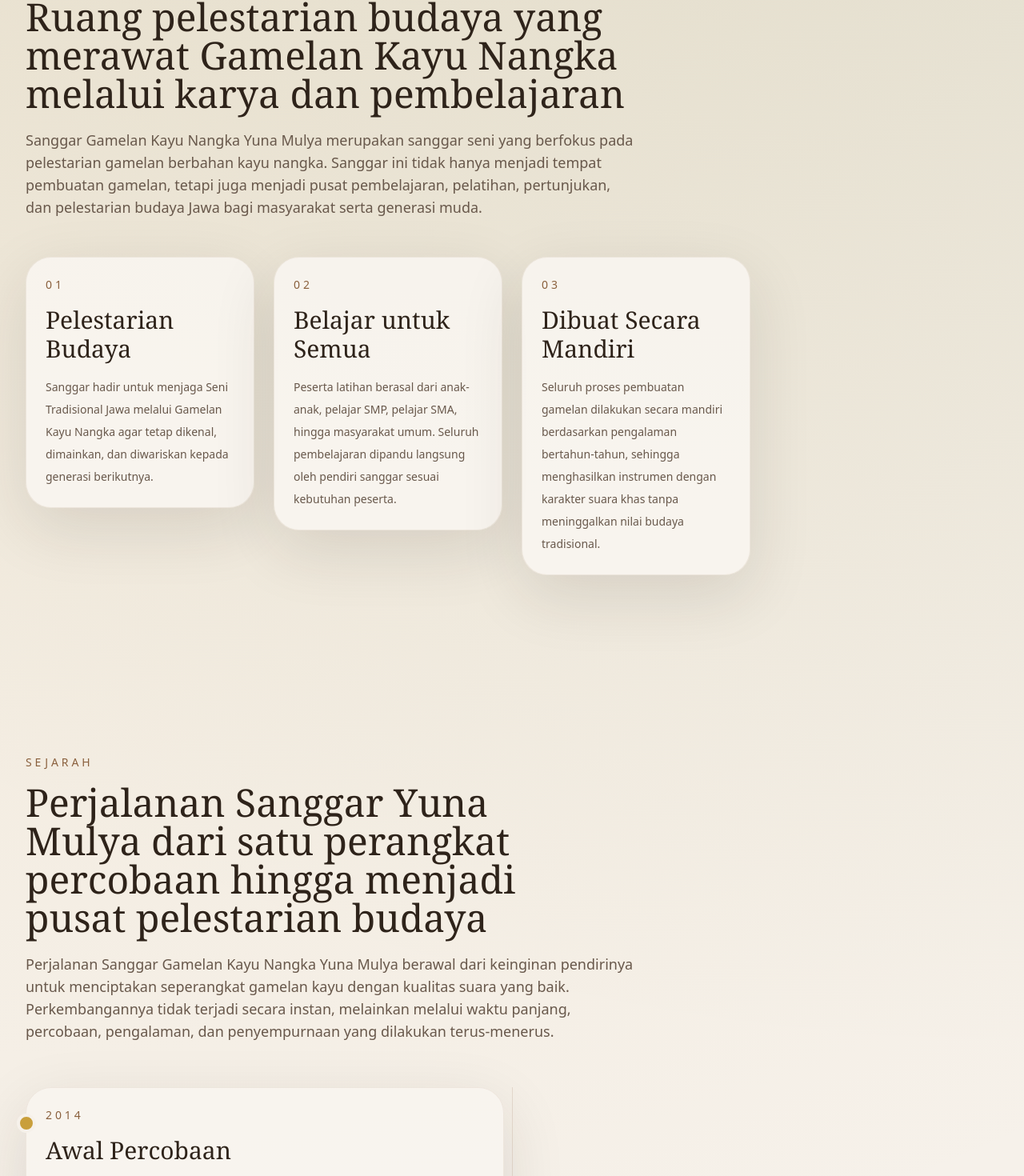
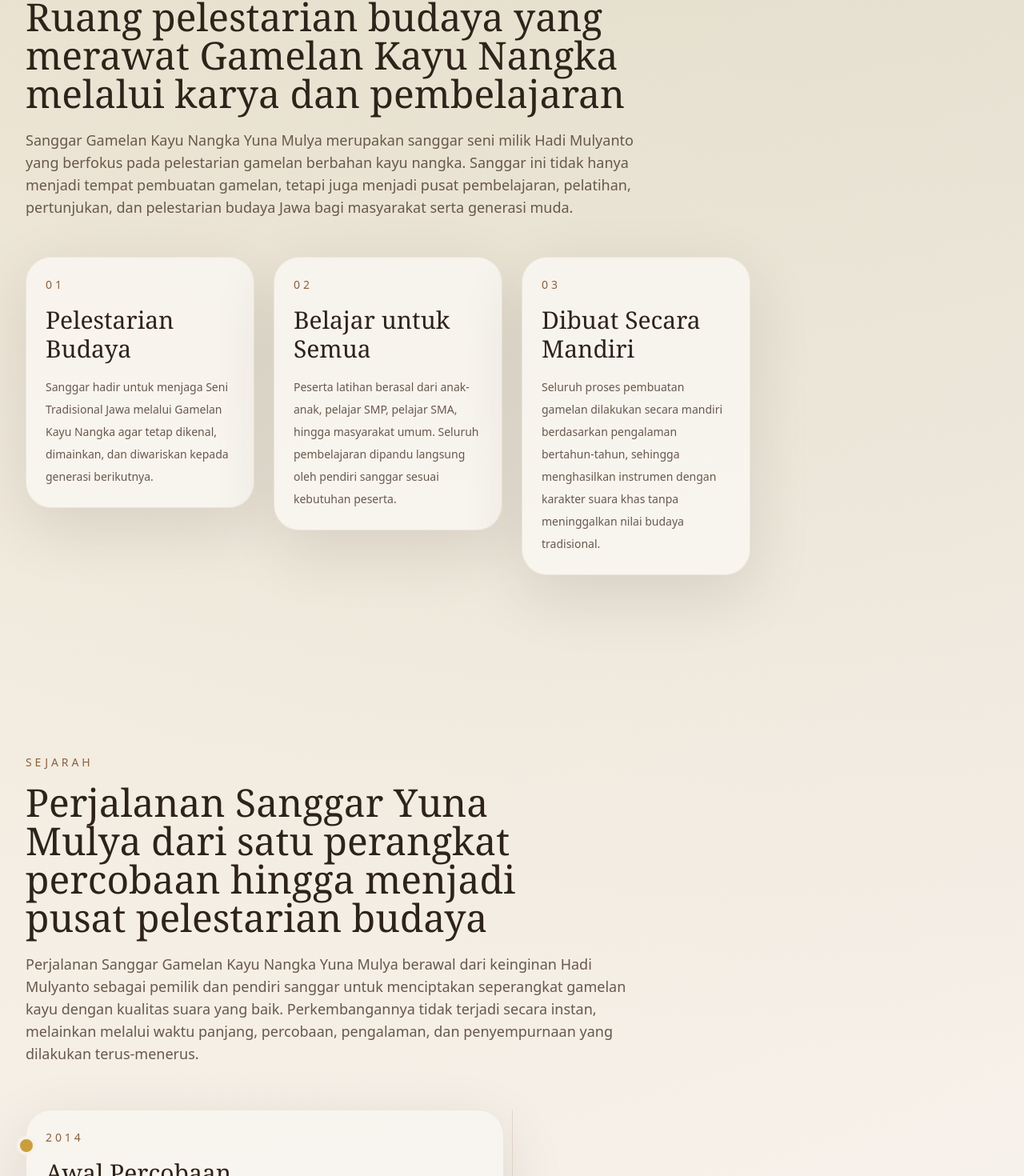
Before and after one commit to nonename111/gamelanyunamulya, a Next.js app: page / in a window 1280 px wide. Shown: the part 1391-2861 px from the top of the page at 80% size. Built offline with nearby package versions, Linux system fonts and the light colour scheme; no server answers.

Commit message:
feat: add studio owner name

```diff
--- a/components/sections/documentation-gallery.tsx
+++ b/components/sections/documentation-gallery.tsx
@@ -97,8 +97,8 @@ const documentationItems = [
       en: "The maker and members of Yuna Mulya Studio"
     },
     description: {
-      id: "Foto ini menampilkan pembuat gamelan bersama anggota Sanggar Yuna Mulya. Dokumentasi ini memperlihatkan bahwa sanggar tumbuh dari kebersamaan, pembelajaran, dan semangat pelestarian budaya di tengah masyarakat.",
-      en: "This photo shows the gamelan maker together with members of Sanggar Yuna Mulya. It reflects how the studio grows through togetherness, learning, and a shared commitment to cultural preservation."
+      id: "Foto ini menampilkan Hadi Mulyanto sebagai pemilik sekaligus pembuat gamelan bersama anggota Sanggar Yuna Mulya. Dokumentasi ini memperlihatkan bahwa sanggar tumbuh dari kebersamaan, pembelajaran, dan semangat pelestarian budaya di tengah masyarakat.",
+      en: "This photo shows Hadi Mulyanto as the owner and gamelan maker together with members of Sanggar Yuna Mulya. It reflects how the studio grows through togetherness, learning, and a shared commitment to cultural preservation."
     },
     size: "large"
   }
--- a/data/site-content.json
+++ b/data/site-content.json
@@ -103,8 +103,8 @@
       "en": "A cultural preservation space that nurtures jackfruit-wood gamelan through craft and learning"
     },
     "description": {
-      "id": "Sanggar Gamelan Kayu Nangka Yuna Mulya merupakan sanggar seni yang berfokus pada pelestarian gamelan berbahan kayu nangka. Sanggar ini tidak hanya menjadi tempat pembuatan gamelan, tetapi juga menjadi pusat pembelajaran, pelatihan, pertunjukan, dan pelestarian budaya Jawa bagi masyarakat serta generasi muda.",
-      "en": "Sanggar Gamelan Kayu Nangka Yuna Mulya is an arts studio focused on preserving gamelan crafted from jackfruit wood. It is not only a place for making instruments, but also a center for learning, training, performance, and the preservation of Javanese culture."
+      "id": "Sanggar Gamelan Kayu Nangka Yuna Mulya merupakan sanggar seni milik Hadi Mulyanto yang berfokus pada pelestarian gamelan berbahan kayu nangka. Sanggar ini tidak hanya menjadi tempat pembuatan gamelan, tetapi juga menjadi pusat pembelajaran, pelatihan, pertunjukan, dan pelestarian budaya Jawa bagi masyarakat serta generasi muda.",
+      "en": "Sanggar Gamelan Kayu Nangka Yuna Mulya is an arts studio owned by Hadi Mulyanto and focused on preserving gamelan crafted from jackfruit wood. It is not only a place for making instruments, but also a center for learning, training, performance, and the preservation of Javanese culture."
     },
     "cards": [
       {
@@ -137,8 +137,8 @@
       "en": "The journey of Yuna Mulya from a single prototype set into a center for cultural preservation"
     },
     "description": {
-      "id": "Perjalanan Sanggar Gamelan Kayu Nangka Yuna Mulya berawal dari keinginan pendirinya untuk menciptakan seperangkat gamelan kayu dengan kualitas suara yang baik. Perkembangannya tidak terjadi secara instan, melainkan melalui waktu panjang, percobaan, pengalaman, dan penyempurnaan yang dilakukan terus-menerus.",
-      "en": "The story of Sanggar Gamelan Kayu Nangka Yuna Mulya began with the founder's desire to create a wooden gamelan set with strong sound quality. Its growth was not instant, but built through time, experimentation, experience, and continuous refinement."
+      "id": "Perjalanan Sanggar Gamelan Kayu Nangka Yuna Mulya berawal dari keinginan Hadi Mulyanto sebagai pemilik dan pendiri sanggar untuk menciptakan seperangkat gamelan kayu dengan kualitas suara yang baik. Perkembangannya tidak terjadi secara instan, melainkan melalui waktu panjang, percobaan, pengalaman, dan penyempurnaan yang dilakukan terus-menerus.",
+      "en": "The story of Sanggar Gamelan Kayu Nangka Yuna Mulya began with Hadi Mulyanto, the owner and founder, who wanted to create a wooden gamelan set with strong sound quality. Its growth was not instant, but built through time, experimentation, experience, and continuous refinement."
     },
     "timeline": [
       {
```
